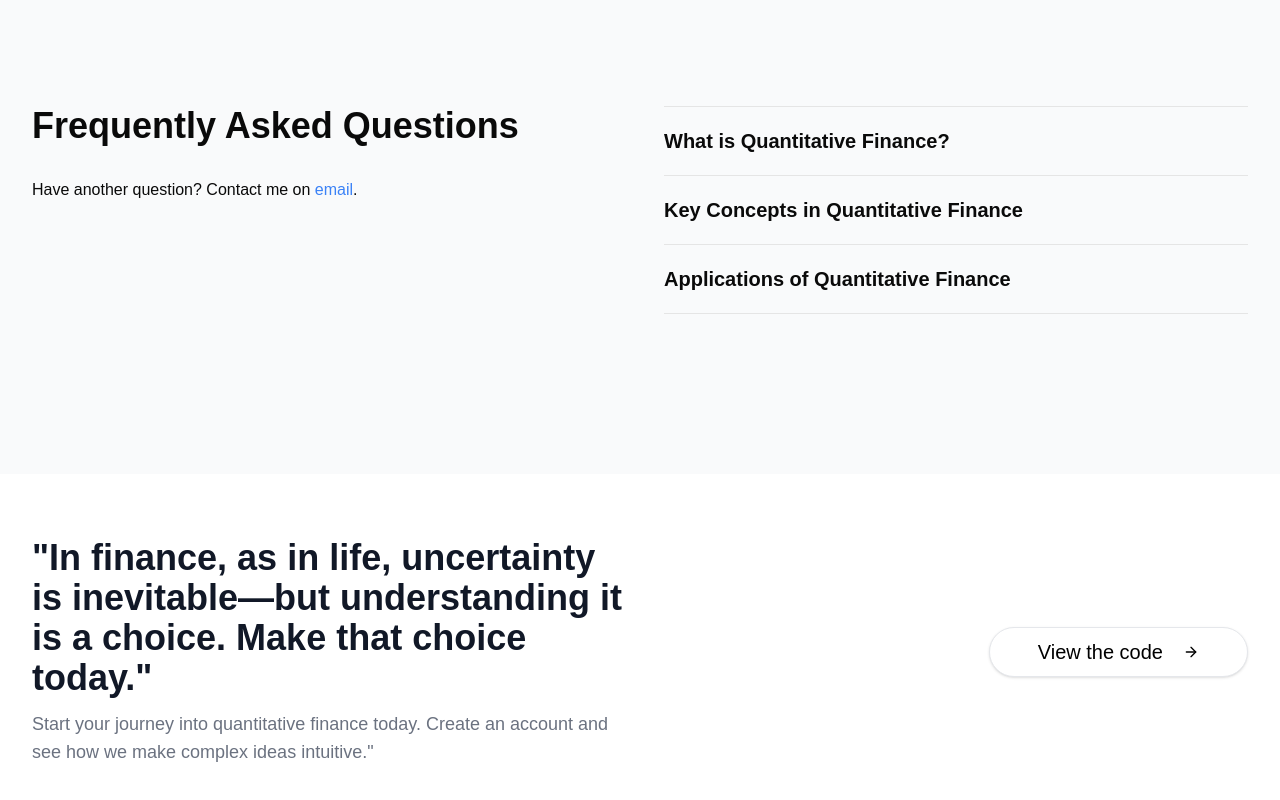
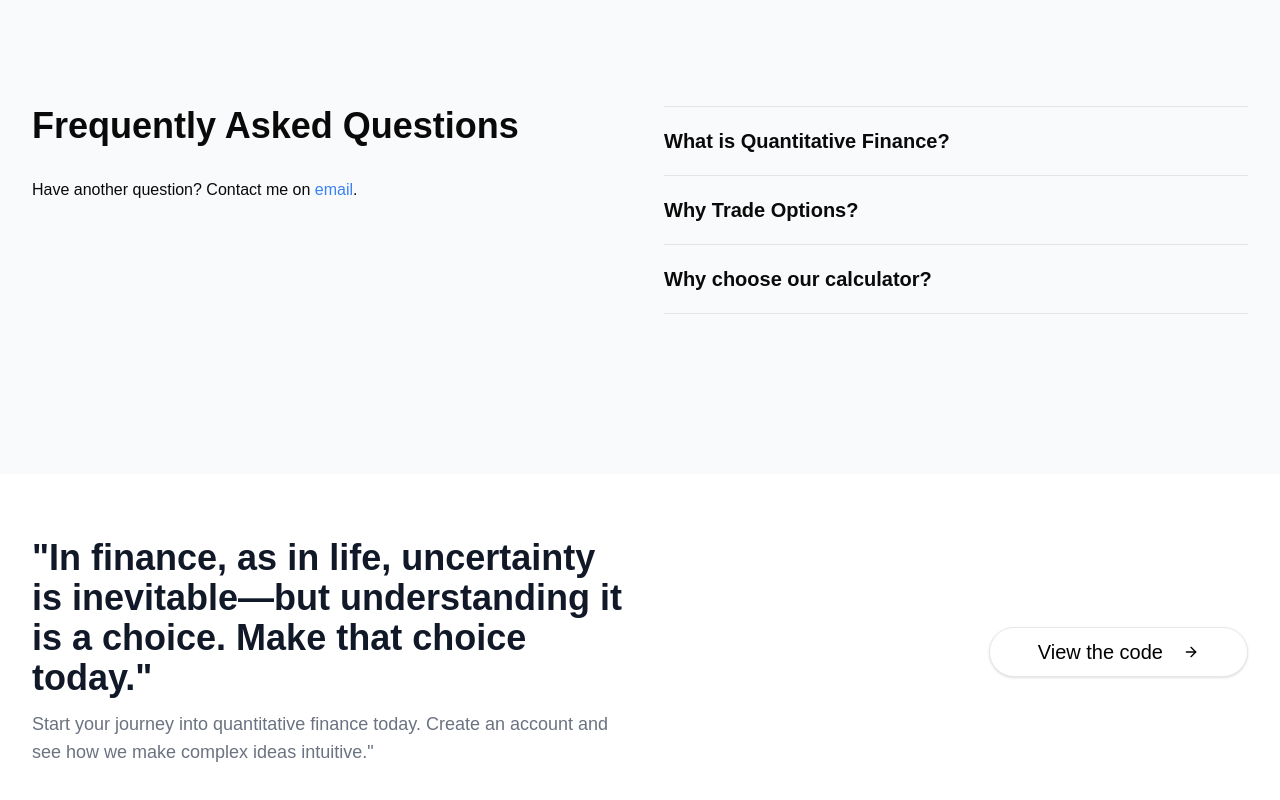
Before and after one commit to lorenzosyku/basic-option-calculator, a Next.js app: page / in a window 1280 px wide. Shown: the part 951-1751 px from the top of the page. Built offline with nearby package versions, Linux system fonts and the light colour scheme; no server answers.

Commit message:
deleted old commented out code

```diff
--- a/app/page.tsx
+++ b/app/page.tsx
@@ -20,15 +20,15 @@ const accordionData = [
   },
   {
     value: "quant-finance2",
-    title: "Key Concepts in Quantitative Finance",
+    title: "Why Trade Options?",
     content:
-      "Quantitative finance involves mathematical modeling, statistical analysis, and computational techniques to solve financial problems and make informed investment decisions.",
+      "Options trading gives you the flexibility to manage risk, generate income, or speculate with limited downside. Mastering these tools can turn market volatility into opportunity.",
   },
   {
     value: "quant-finance3",
-    title: "Applications of Quantitative Finance",
+    title: "Why choose our calculator?",
     content:
-      "From algorithmic trading to risk management, quantitative finance plays a crucial role in modern financial markets, helping institutions and investors make data-driven decisions.",
+      "With our intuitive options calculator, you’ll go beyond simple formulas to visualize scenarios and strategies.Whether you're evaluating Black-Scholes pricing or exploring advanced Greeks, we make the math work for you.",
   },
 ];
 
@@ -161,101 +161,15 @@ export default function HomePage() {
                   </span>
                 </AccordionTrigger>
                 <AccordionContent>
-                  <div className="pb-5 leading-relaxed">
-                    <div className="space-y-4 leading-relaxed">
-                      <p>{item.content}</p>
+                  <div className="pb-5 duration-200">
+                    <div className="space-y-4 ">
+                      <p className="leading-relaxed">{item.content}</p>
                     </div>
                   </div>
                 </AccordionContent>
               </AccordionItem>
             ))}
           </Accordion>
-          {/* <Accordion
-            className="border-t basis-1/2"
-            type="single"
-            collapsible
-            onValueChange={(value) =>
-              setIsOpen(
-                value === "quant-finance1" ||
-                  value === "quant-finance2" ||
-                  value === "quant-finance3"
-              )
-            }
-          >
-            <AccordionItem
-              value="quant-finance1"
-              className="space-y-5  border-b border-base-content/10 py-5"
-            >
-              <AccordionTrigger className="text-xl font-semibold text-left">
-                <span
-                  className={`
-            ${isOpen ? "text-orange-500" : "text-base-content"}
-            transition-colors duration-200
-          `}
-                >
-                  What is Quantitative Finance?
-                </span>
-              </AccordionTrigger>
-              <AccordionContent>
-                <div className="pb-5 leading-relaxed">
-                  <div className="space-y-4 leading-relaxed">
-                    <p>
-                      "At its core, quantitative finance is about understanding
-                      the mathematical framework of risk and reward. Options,
-                      derivatives, and hedging aren’t just tools—they’re
-                      strategies to make uncertainty work for you."
-                    </p>
-                  </div>
-                </div>
-              </AccordionContent>
-            </AccordionItem>
-            <AccordionItem
-              value="quant-finance2"
-              className="space-y-5  border-b border-base-content/10 py-5"
-            >
-              <AccordionTrigger className="text-xl font-semibold text-left  ">
-              <span
-                  className={`
-            ${isOpen ? "text-orange-500" : "text-base-content"}
-            transition-colors duration-200
-          `}>Why Trade Options?</span>
-              </AccordionTrigger>
-              <AccordionContent>
-                <div className="pb-5 leading-relaxed">
-                  <div className="space-y-4 leading-relaxed">
-                    <p>
-                      "Options trading gives you the flexibility to manage risk,
-                      generate income, or speculate with limited downside.
-                      Mastering these tools can turn market volatility into
-                      opportunity."
-                    </p>
-                  </div>
-                </div>
-              </AccordionContent>
-            </AccordionItem>
-            <AccordionItem
-              value="quant-finance3"
-              className="space-y-5 border-b border-base-content/10 py-5"
-            >
-              <AccordionTrigger className="text-xl font-semibold text-left  ">
-                <span className="text-base-content">
-                  Why Choose Our Calculator?
-                </span>
-              </AccordionTrigger>
-              <AccordionContent>
-                <div className="pb-5 leading-relaxed">
-                  <div className="space-y-4 leading-relaxed">
-                    <p>
-                      "With our intuitive options calculator, you’ll go beyond
-                      simple formulas to visualize scenarios and strategies.
-                      Whether you're evaluating Black-Scholes pricing or
-                      exploring advanced Greeks, we make the math work for you."
-                    </p>
-                  </div>
-                </div>
-              </AccordionContent>
-            </AccordionItem>
-          </Accordion> */}
         </div>
       </section>
 
```
